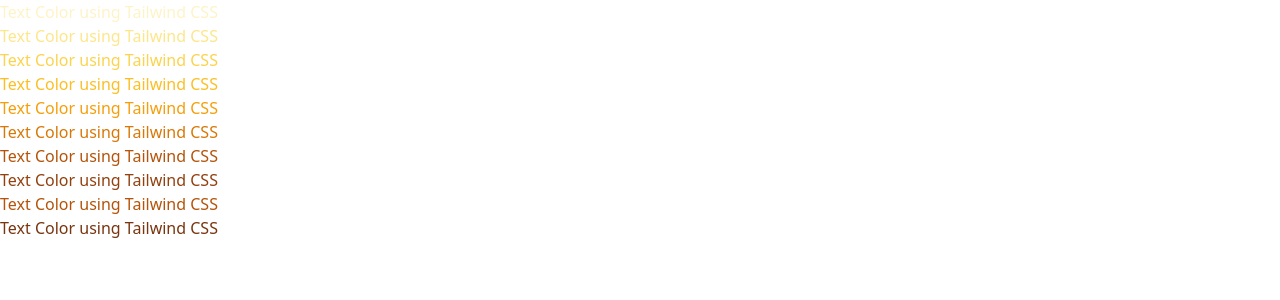
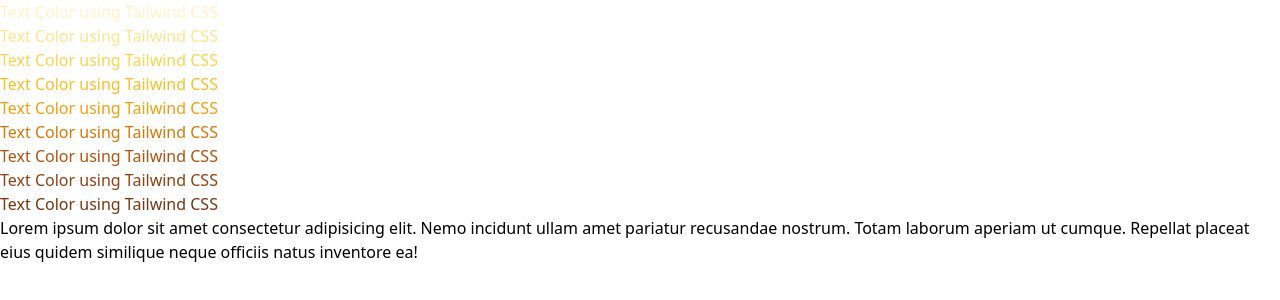
Before and after one commit to tkrupesh14/color-shades, a plain HTML site: page index.html in a window 1280 px wide. Drawn offline with nearby package versions, Linux system fonts and the light colour scheme.

Commit message:
paragraph

```diff
--- a/index.html
+++ b/index.html
@@ -17,8 +17,8 @@
     <h1 class="text-yellow-600">Text Color using Tailwind CSS</h1>
     <h1 class="text-yellow-700">Text Color using Tailwind CSS</h1>
     <h1 class="text-yellow-800">Text Color using Tailwind CSS</h1>
-    <h1 class="text-yellow-700">Text Color using Tailwind CSS</h1>
+    <h1 class="text-yellow-900">Text Color using Tailwind CSS</h1>
 
-    <h1 class="text-yellow-900">Text Color using Tailwind CSS</h1>
+    <p>Lorem ipsum dolor sit amet consectetur adipisicing elit. Nemo incidunt ullam amet pariatur recusandae nostrum. Totam laborum aperiam ut cumque. Repellat placeat eius quidem similique neque officiis natus inventore ea!</p>
 </body>
 </html>
```
